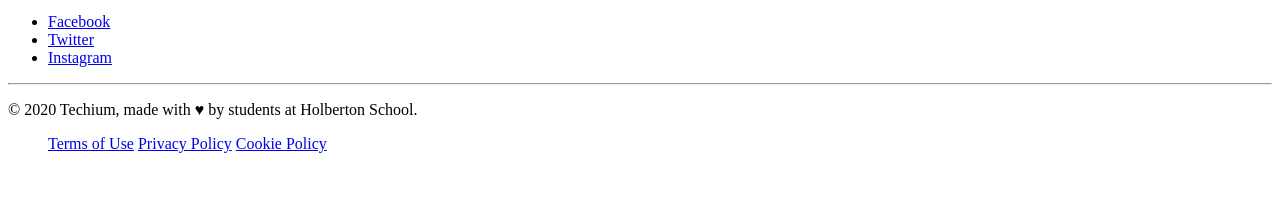
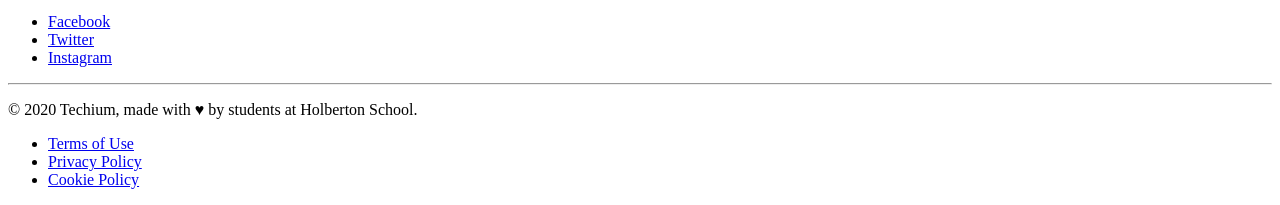
Before and after one commit to BrianFs04/holbertonschool-web_front_end, a plain HTML site: page 0x00-html_advanced/35-index.html in a window 1280 px wide. Shown: the part 2535-2740 px from the top of the page. Before the commit the page ends 2704 px from the top, so only its background shows below. Drawn offline with Linux system fonts and the light colour scheme.

Commit message:
[Fix]: Comments, li tag and span tag

```diff
--- a/0x00-html_advanced/35-index.html
+++ b/0x00-html_advanced/35-index.html
@@ -15,9 +15,7 @@
             <div>
                 <div>
                     <a href="/">
-                        <span>
-                            <img src="./logo-black.png" alt="Techium logo" width="160" height="60">
-                        </span>
+                        <img src="./logo-black.png" alt="Techium logo" width="160" height="60">
                     </a>
                 </div>
                 <nav>
@@ -34,11 +32,11 @@
             </div>
         </header>
         <br>
-        <!--Main-->
+        <!-- Main -->
         <main>
             <h1>Homepage</h1>
             <br>
-            <!--Hero section-->
+            <!-- Hero section -->
             <section>
                 <div>
                     <h2>We help you build your brand!</h2>
@@ -46,7 +44,7 @@
                 </div>
             </section>
             <br>
-            <!--Services section-->
+            <!-- Services section -->
             <section>
                 <div>
                     <header>
@@ -64,7 +62,7 @@
                 </div>
             </section>
             <br>
-            <!--Works section-->
+            <!-- Works section -->
             <section>
                 <div>
                     <header>
@@ -85,7 +83,7 @@
                 </div>
             </section>
             <br>
-            <!--About Us section-->
+            <!-- About Us section -->
             <section>
                 <div>
                     <header>
@@ -104,7 +102,7 @@
                 </div>
             </section>
             <br>
-            <!--Latest news section-->
+            <!-- Latest news section -->
             <section>
                 <div>
                     <header>
@@ -133,7 +131,7 @@
                 </div>
             </section>
             <br>
-            <!--Testimonials section-->
+            <!-- Testimonials section -->
             <section>
                 <div>
                     <header>
@@ -160,7 +158,7 @@
                 </div>
             </section>
             <br>
-            <!--Contact section-->
+            <!-- Contact section -->
             <section>
                 <div>
                     <header>
@@ -175,7 +173,7 @@
             </section>
         </main>
         <br>
-        <!--Footer-->
+        <!-- Footer -->
         <footer>
             <img src="./logo-black.png" alt="Techium logo" width="160" height="60">
             <address>
@@ -193,9 +191,9 @@
             <p>© 2020 Techium, made with ♥ by students at Holberton School.</p>
             <div>
                 <ul>
-                    <a href="#">Terms of Use</a>
-                    <a href="#">Privacy Policy</a>
-                    <a href="#">Cookie Policy</a>
+                    <li><a href="#">Terms of Use</a></li>
+                    <li><a href="#">Privacy Policy</a></li>
+                    <li><a href="#">Cookie Policy</a></li>
                 </ul>
             </div>
         </footer>
```
